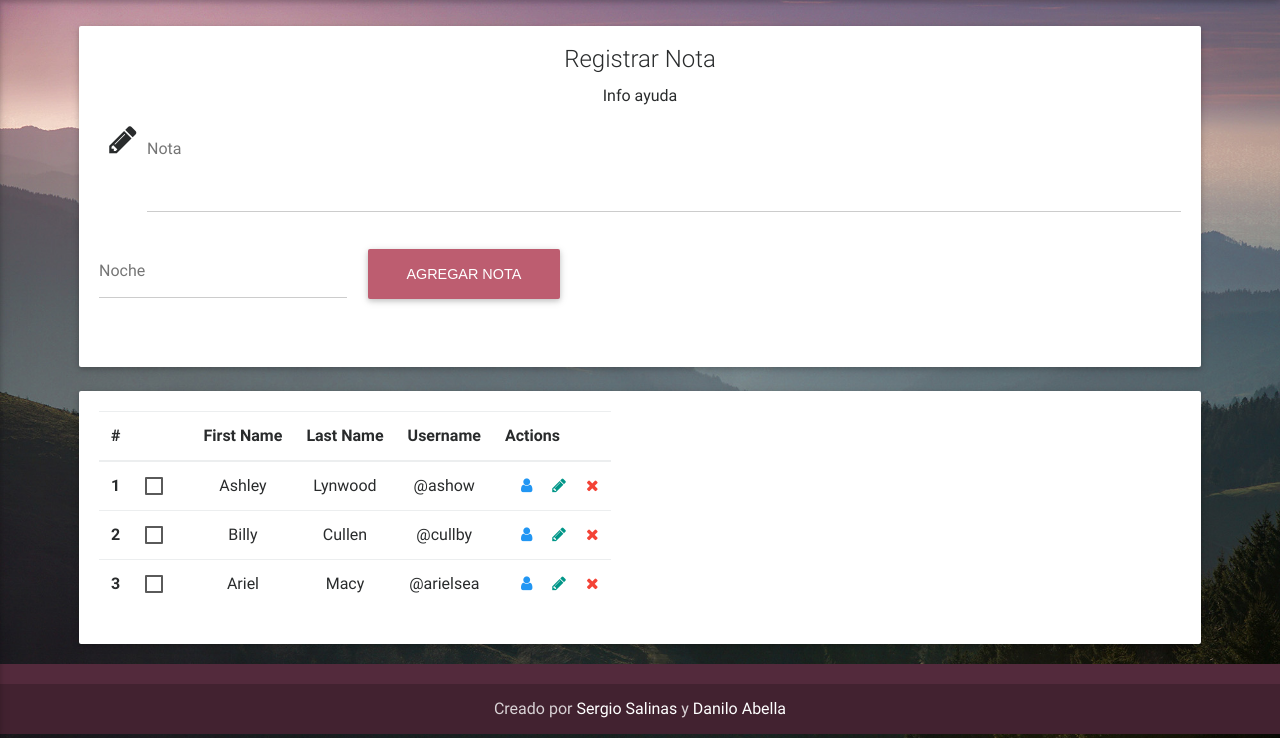
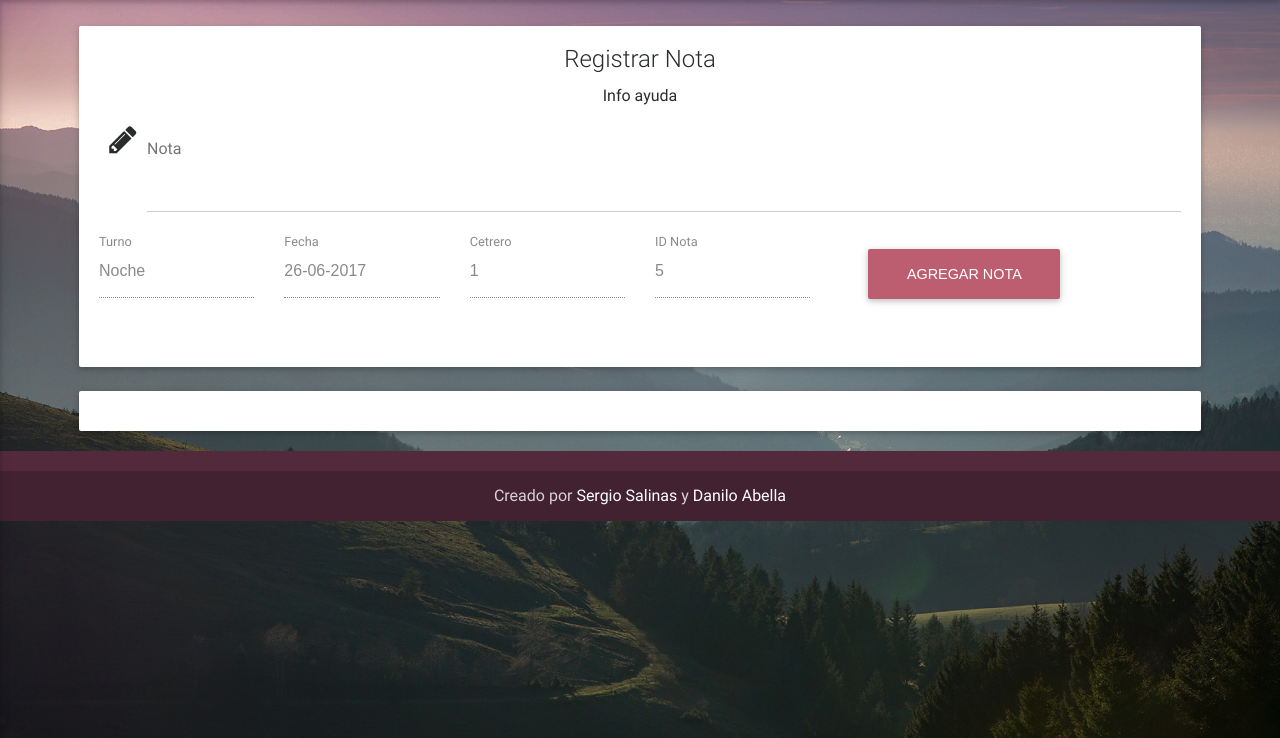
Before and after one commit to daniloabella18/Software-Mis-Aves, a PHP site: page /dashboard/registronota.php in a window 1280 px wide. Shown: the part 62-800 px from the top of the page. Run offline with PHP 8.4, Linux system fonts and the light colour scheme; a user stored in the database is signed in; data comes from the database, SQL or seed files in the repository; some libraries are stand-ins or nearby versions.

Commit message:
agrega fecha

```diff
--- a/dashboard/controlave.php
+++ b/dashboard/controlave.php
@@ -235,7 +235,7 @@ include '../layouts/head.php';
                       $cantidad2 = $_POST['cantidad2'];
                       $cliente = $_POST['cliente'];
                       $sede = $_POST['sede'];
-                      $fecha =  date("Y-m-d", strtotime($_POST['fecha']));;
+                      $fecha =  date("Y-m-d", strtotime($_POST['fecha']));
 
                       $sql = "SELECT Tur_cod, Tur_descp FROM `turno`";
                       $result = $conexion->query($sql);
@@ -525,7 +525,7 @@ include '../layouts/head.php';
                           <input type="text" id="form61" class="form-control" name="con_id" value="<?php
                            if(isset($_POST['modificar'])){echo $con_id;}else{
                               //Se obitene el id de control  del AUTO_INCREMENT
-                             $aux = $conexion->query("SELECT `AUTO_INCREMENT` as AI FROM INFORMATION_SCHEMA.TABLES WHERE TABLE_SCHEMA = 'mis_aves' AND TABLE_NAME = 'control'")->fetch_array(MYSQLI_ASSOC);
+                             $aux = $conexion->query("SELECT `AUTO_INCREMENT` as AI FROM INFORMATION_SCHEMA.TABLES WHERE TABLE_SCHEMA = '".$db_name."' AND TABLE_NAME = 'control'")->fetch_array(MYSQLI_ASSOC);
                              $con_id = $aux['AI'];
                              echo $con_id;
                            } ?>" readonly="readonly">
@@ -537,7 +537,7 @@ include '../layouts/head.php';
               <!--/.Third row-->
 
               <div class="md-form form-group">
-                  <button   name="submit" type="submit" class="btn btn-primary btn-lg"><?php if(isset($_POST['modificar'])){ echo "modificar Control"}else { echo "Agregar Control;"}</a>
+                  <button name="submit" type="submit" class="btn btn-primary btn-lg"> <?php if(isset($_POST['modificar'])){ echo "Modificar Control";}else { echo "Agregar Control";}?> </a>
               </div>
 
         </form>
--- a/dashboard/registronota.php
+++ b/dashboard/registronota.php
@@ -75,10 +75,29 @@ include '../layouts/head.php';
     <!--Main layout-->
     <main>
     <div class="container-fluid text-center">
+      <?php
+      if (isset($_POST['submit'])){
+        $sql = "SELECT Tur_cod, Tur_descp FROM `turno`";
+        $resulttur = $conexion->query($sql);
+        while ($row = $resulttur->fetch_array(MYSQLI_ASSOC)){
+          if( $_POST['turno'] == $row['Tur_descp']){
+            $turno = $row['Tur_cod'];
+          }
+        }
+
+        $sql = "INSERT INTO `nota` (`not_cod`, `not_usuario`, `not_fecha`, `not_descrip`, `not_turno`)
+        VALUES ('".$_POST['not_cod']."', '".$_POST['cetrero']."', '".date("Y-m-d", strtotime($_POST['fecha']))."', '".$_POST['nota']."', '".$turno."')
+        ON DUPLICATE KEY UPDATE not_usuario=VALUES(not_usuario), not_fecha=VALUES(not_fecha), not_descrip=VALUES(not_descrip), not_turno = VALUES(not_descrip)";
+          $result = $conexion->query($sql);
+          echo $conexion->error;
+      }
+
+         ?>
       <div class="card card-block">
                 <h4 class="card-title">Registrar Nota</h4>
                 <p class="card-text">Info ayuda </p>
-        <form  Name ="form1" Method ="POST" ACTION = "">
+
+      <form Method ="POST" ACTION = "registronota.php">
             <!--Third row-->
 
             <div class="row">
@@ -86,7 +105,7 @@ include '../layouts/head.php';
               <div class="col-md-12">
                 <div class="md-form">
                     <i class="fa fa-pencil prefix"></i>
-                    <textarea type="text" id="form8" class="md-textarea" name="nota"></textarea>
+                    <textarea type="text" id="form8" class="md-textarea" name="nota" value="<?php if(isset($_POST['modificar'])){echo $nota;}else{echo "";} ?>"></textarea>
                     <label for="form8">Nota</label>
                 </div>
               </div>
@@ -96,16 +115,51 @@ include '../layouts/head.php';
         <div class="row">
 
             <!--First column-->
-            <div class="col-md-3">
+            <div class="col-md-2">
                 <div class="md-form">
-                    <input type="text" id="form41" class="form-control" name="turno" >
-                    <label for="form41" class=""><?php echo getTurno($conexion); ?></label>
+                    <input type="text" id="form41" class="form-control" name="turno"  value="<?php
+                     if(isset($_POST['modificar'])){
+                       echo $turno;
+                     }else{
+                       $turno=getTurno($conexion);
+                       echo $turno;
+                     }
+                       ?>" readonly="readonly">
+                    <label for="form41" class="">Turno</label>
                 </div>
             </div>
 
-        <div class="md-form form-group">
-            <button type="submit" class="btn btn-primary btn-lg">Agregar nota</a>
-        </div>
+            <div class="col-md-2">
+                <div class="md-form">
+                    <input type="text" id="form41" class="form-control" name="fecha" value="<?php if(isset($_POST['modificar'])){echo $fecha;}else{echo date("d-m-Y");} ?>" readonly="readonly">
+                    <label for="form41" class=""> Fecha</label>
+                </div>
+            </div>
+
+            <div class="col-md-2">
+                <div class="md-form">
+                    <input type="text" id="form41" class="form-control" name="cetrero" value="<?php if(isset($_POST['modificar'])){echo $cetrero;}else{echo $_SESSION['rut'];} ?>" readonly="readonly">                    <label for="form41" class=""> Cetrero</label>
+                </div>
+            </div>
+            <!--Third column-->
+            <div class="col-md-2">
+                <div class="md-form">
+                    <input type="text" id="form61" class="form-control" name="not_cod" value="<?php
+                     if(isset($_POST['modificar'])){echo $con_id;}else{
+                        //Se obitene el id de control  del AUTO_INCREMENT
+                       $aux = $conexion->query("SELECT `AUTO_INCREMENT` as AI FROM INFORMATION_SCHEMA.TABLES WHERE TABLE_SCHEMA = '".$db_name."' AND TABLE_NAME = 'nota'")->fetch_array(MYSQLI_ASSOC);
+                       $con_id = $aux['AI'];
+                       echo $con_id;
+                     } ?>" readonly="readonly">
+                    <label for="form61" class="">ID Nota</label>
+                </div>
+            </div>
+
+            <div class="col-md-3">
+              <div class="md-form form-group">
+                  <button type="submit"  name="submit" class="btn btn-primary btn-lg"><?php if (!isset($_POST['modificar'])){echo 'Agregar nota'; }else {echo 'Modificar nota';} ?> </button>
+              </div>
+            </div>
         </form>
         </div>
   </div>
@@ -113,77 +167,27 @@ include '../layouts/head.php';
 
 
     <div class="card card-block">
-      <table class="table table-responsive">
-          <thead>
-              <tr>
-                  <th>#</th>
-                  <th></th>
-                  <th>First Name</th>
-                  <th>Last Name</th>
-                  <th>Username</th>
-                  <th>Actions</th>
-              </tr>
-          </thead>
-          <tbody>
-              <tr>
-                  <th scope="row">1</th>
-                  <td>
-                      <fieldset class="form-group">
-                          <input type="checkbox" id="checkbox1">
-                          <label for="checkbox1"></label>
-                      </fieldset>
-                  </td>
-                  <td>Ashley</td>
-                  <td>Lynwood</td>
-                  <td>@ashow</td>
-                  <td>
-                      <a class="blue-text"><i class="fa fa-user"></i></a>
-                      <a class="teal-text"><i class="fa fa-pencil"></i></a>
-                      <a class="red-text"><i class="fa fa-times"></i></a>
-                  </td>
-              </tr>
-              <tr>
-                  <th scope="row">2</th>
-                  <td>
-                      <fieldset class="form-group">
-                          <input type="checkbox" id="checkbox2">
-                          <label for="checkbox2"></label>
-                      </fieldset>
-                  </td>
-                  <td>Billy</td>
-                  <td>Cullen</td>
-                  <td>@cullby</td>
-                  <td>
-                      <a class="blue-text"><i class="fa fa-user"></i></a>
-                      <a class="teal-text"><i class="fa fa-pencil"></i></a>
-                      <a class="red-text"><i class="fa fa-times"></i></a>
-                  </td>
-              </tr>
-              <tr>
-                  <th scope="row">3</th>
-                  <td>
-                      <fieldset class="form-group">
-                          <input type="checkbox" id="checkbox3">
-                          <label for="checkbox3"></label>
-                      </fieldset>
-                  </td>
-                  <td>Ariel</td>
-                  <td>Macy</td>
-                  <td>@arielsea</td>
-                  <td>
-                      <a class="blue-text"><i class="fa fa-user"></i></a>
-                      <a class="teal-text"><i class="fa fa-pencil"></i></a>
-                      <a class="red-text"><i class="fa fa-times"></i></a>
-                  </td>
-              </tr>
 
-          </tbody>
-      </table>
-  </div>
         </div>
     </main>
     <!--/Main layout-->
-    <?php include '../layouts/footer.php';?>
+    <?php include '../layouts/footer.php';
+
+    echo "<script type='text/javascript'>
+      $(document).ready(function(){";
+
+    if (isset($_POST['submit'])) {
+      if(!$result){
+        echo("Hubo un error al procesar la solicitud: " .$conexion->error);
+          echo 'toastr.error("Error al registrar el control");';
+      }else {
+        echo 'toastr.success("La nota ha sido agregada correctamente");';
+      }
+    }
+echo "  });
+</script>";
+
+    ?>
 </body>
 
 </html>
```
